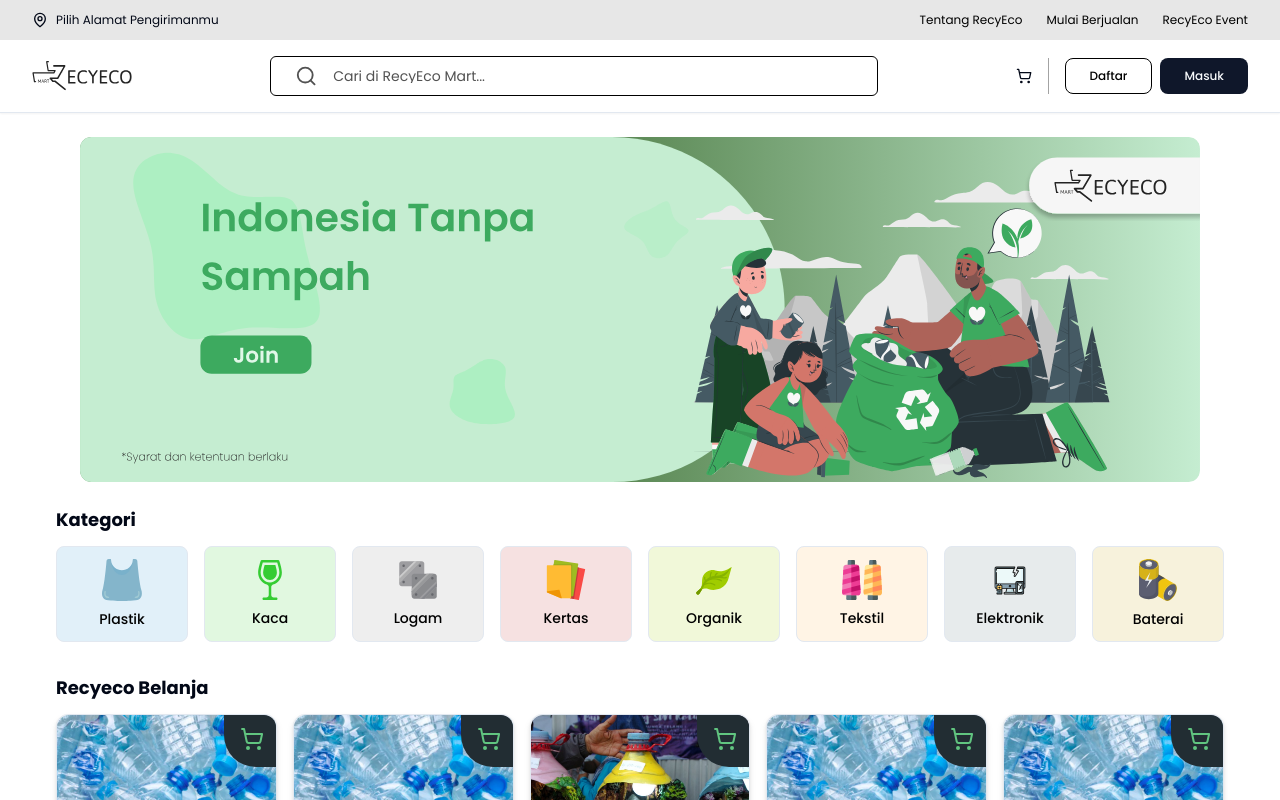
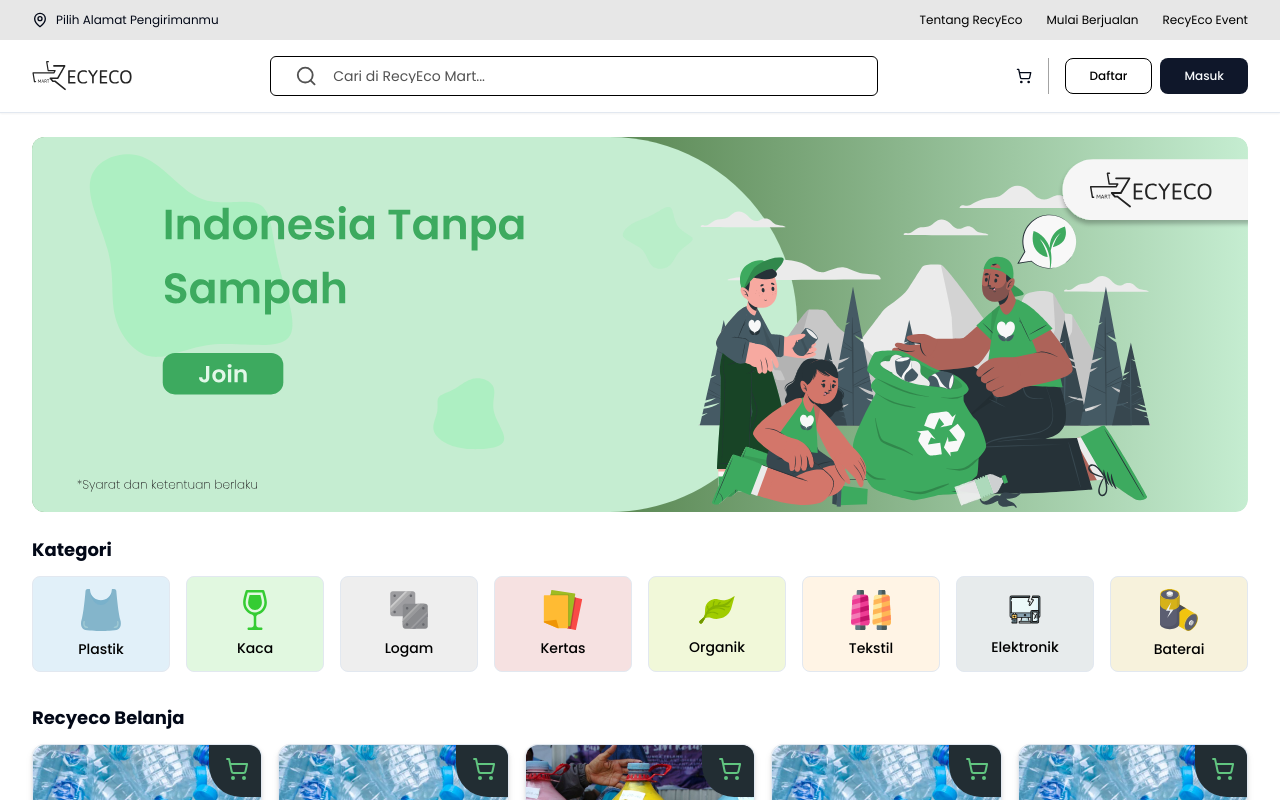
Before and after one commit to proxo-pt/recyeco-fe, a Next.js app: page / in a window 1280 px wide. Shown: the top 800 px of the page. Built offline with nearby package versions, Linux system fonts and the light colour scheme.

Commit message:
style: adjust layout display on main page

```diff
--- a/src/features/Main/index.tsx
+++ b/src/features/Main/index.tsx
@@ -9,8 +9,8 @@
   return (
     <>
       <Navbar />
-      <div className="flex flex-col space-y-6 p-6">
-        <div className="flex justify-center items-center rounded-md px-14">
+      <div className="flex flex-col space-y-6 py-6">
+        <div className="flex justify-center items-center rounded-md container">
           <Link href="" className="w-full">
             <Image
               src={joinRecyeco}
```
